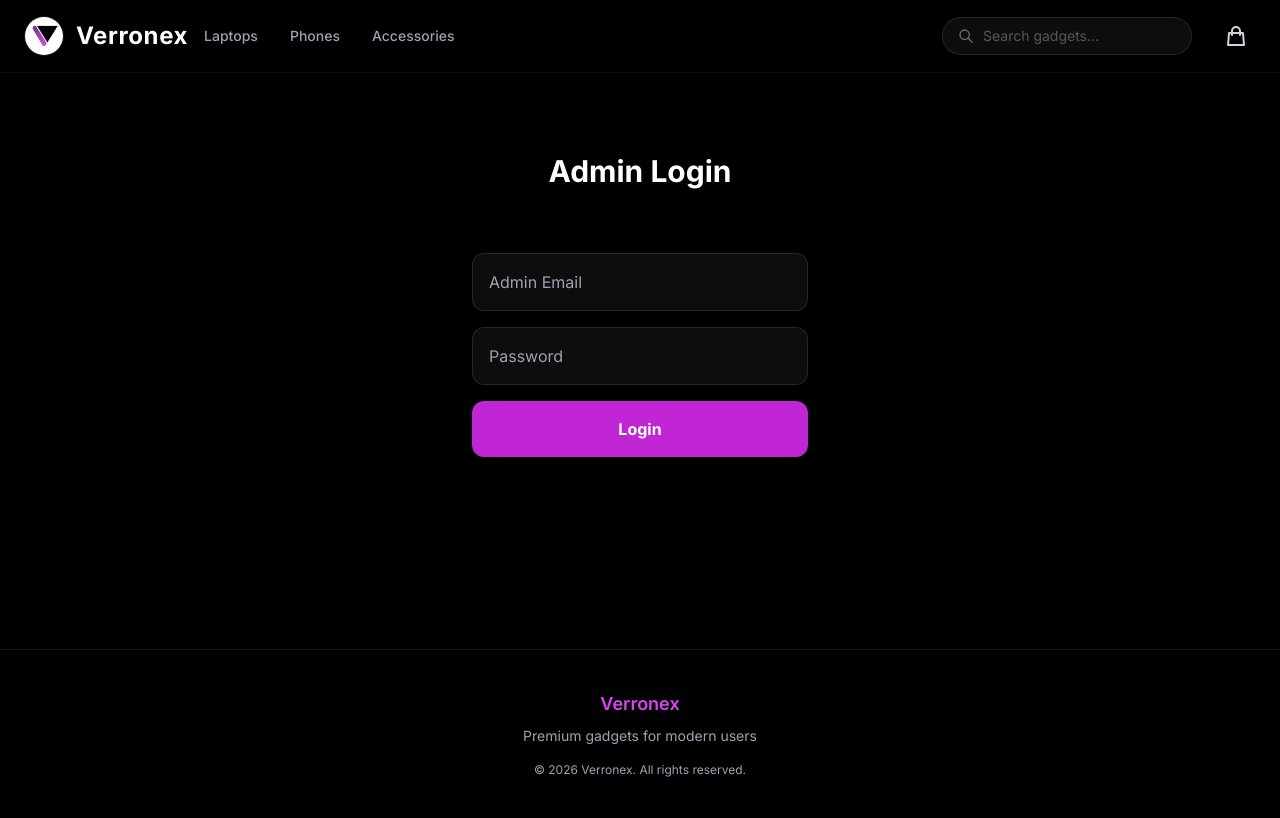
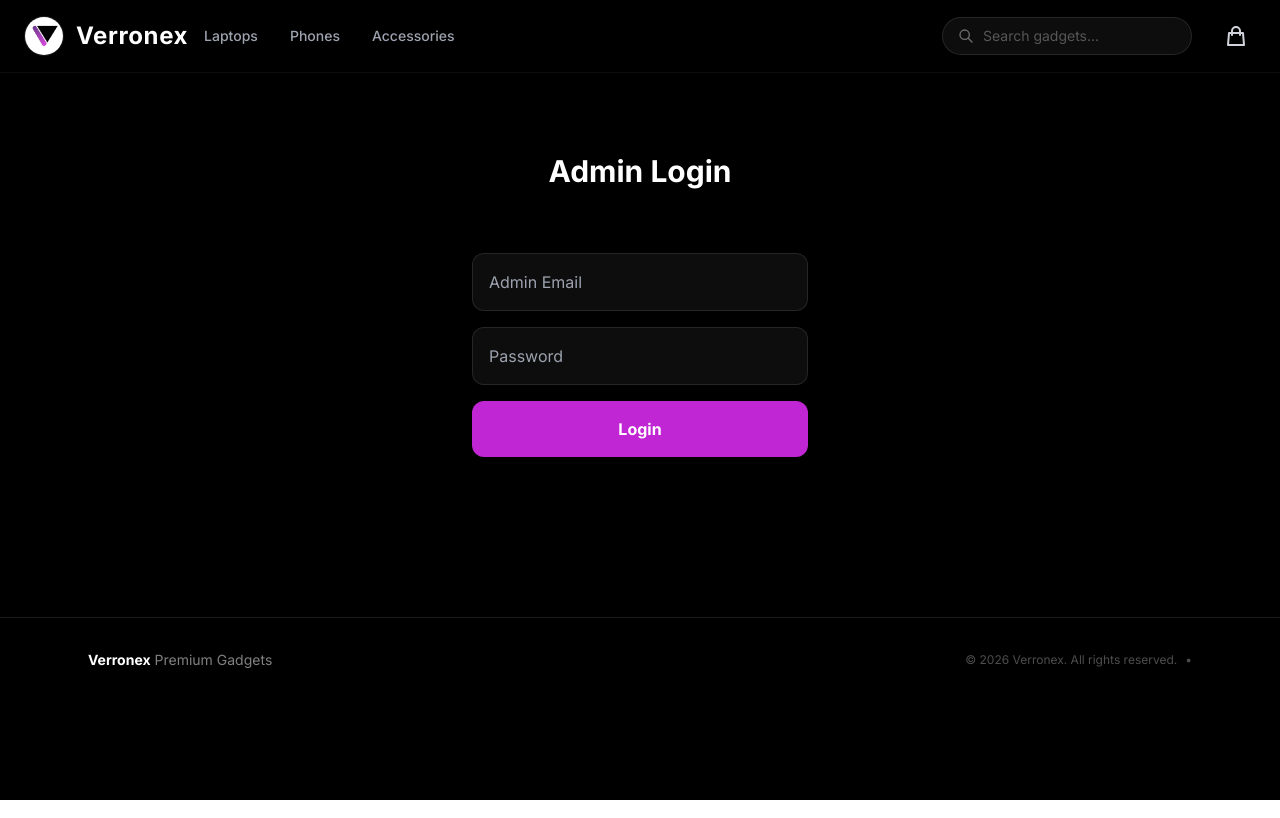
Before and after one commit to Godfreyakpugo/verronex, a React (Vite) app: page /verronex-admin-secret in a window 1280 px wide. Built offline with nearby package versions, Linux system fonts and the light colour scheme.

Commit message:
added dashboard link ti the footer

```diff
--- a/src/components/layout/Footer.jsx
+++ b/src/components/layout/Footer.jsx
@@ -1,22 +1,32 @@
+import { Link } from "react-router-dom";
+
 function Footer() {
   return (
-    <footer className="border-t border-white/10 mt-20">
-      <div className="max-w-7xl mx-auto px-6 py-10 text-center text-gray-400">
+    <footer className="bg-black border-t border-white/10 py-8 mt-12">
+  <div className="max-w-6xl mx-auto px-6 flex flex-col md:flex-row justify-between items-center gap-4">
 
-        <p className="text-fuchsia-500 font-semibold text-lg">
-          Verronex
-        </p>
+    {/* Store Info */}
+    <div className="text-white/50 text-sm">
+      <span className="font-bold text-white">Verronex</span> Premium Gadgets
+    </div>
 
-        <p className="text-sm mt-2">
-          Premium gadgets for modern users
-        </p>
+    {/* THE CAMOUFLAGED LINK */}
+    <div className="text-white/30 text-xs flex gap-2">
+      <span>© 2026 Verronex. All rights reserved.</span>
+      {/*
+        This is the secret link. It looks like a tiny, dim dot "•" next to the copyright.
+        Customers will ignore it, but you know to click it.
+      */}
+      <Link
+        to="/verronex-admin-secret"
+        className="hover:text-fuchsia-500 transition duration-300"
+      >
+        •
+      </Link>
+    </div>
 
-        <p className="text-xs mt-4">
-          © 2026 Verronex. All rights reserved.
-        </p>
-
-      </div>
-    </footer>
+  </div>
+</footer>
   );
 }
 
```
